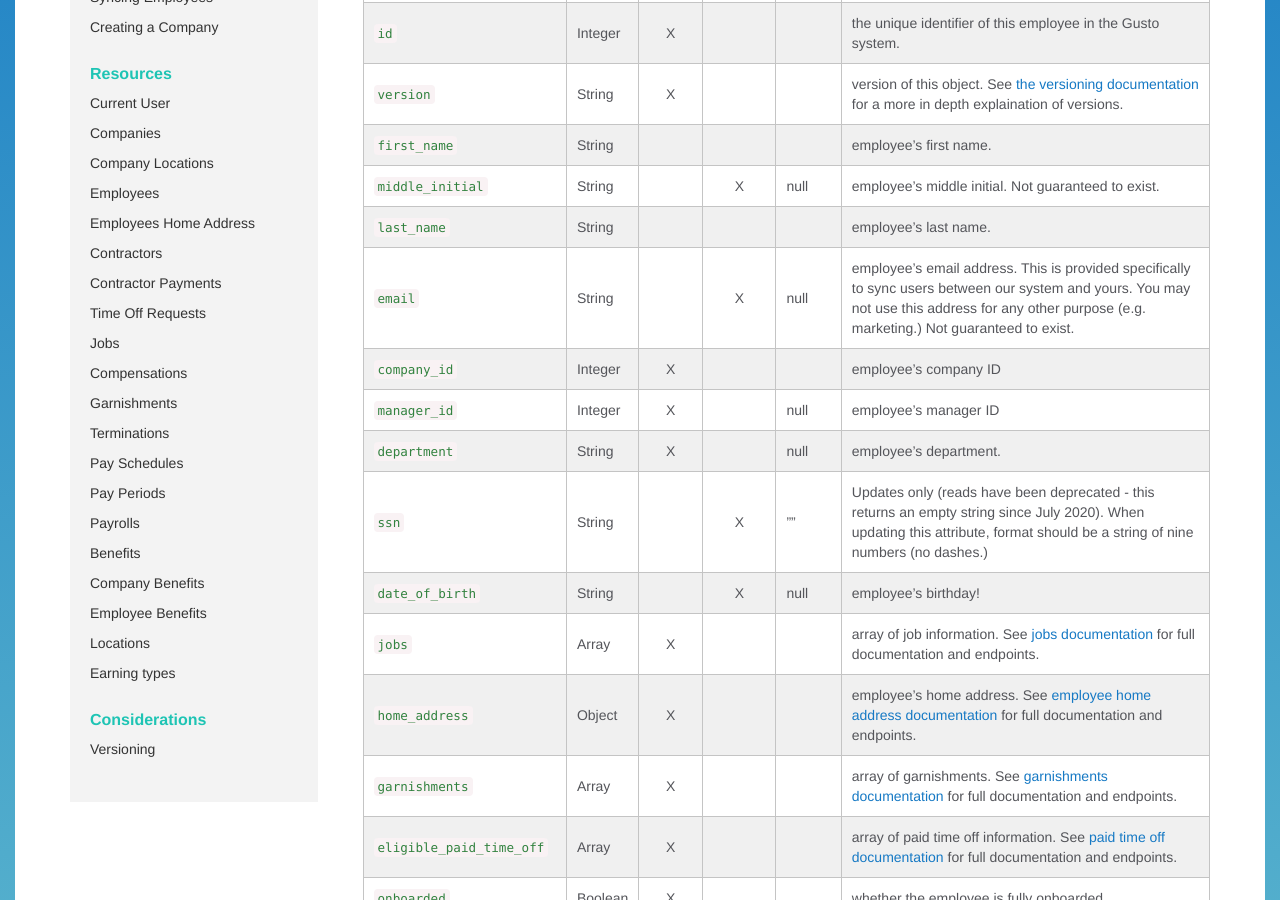
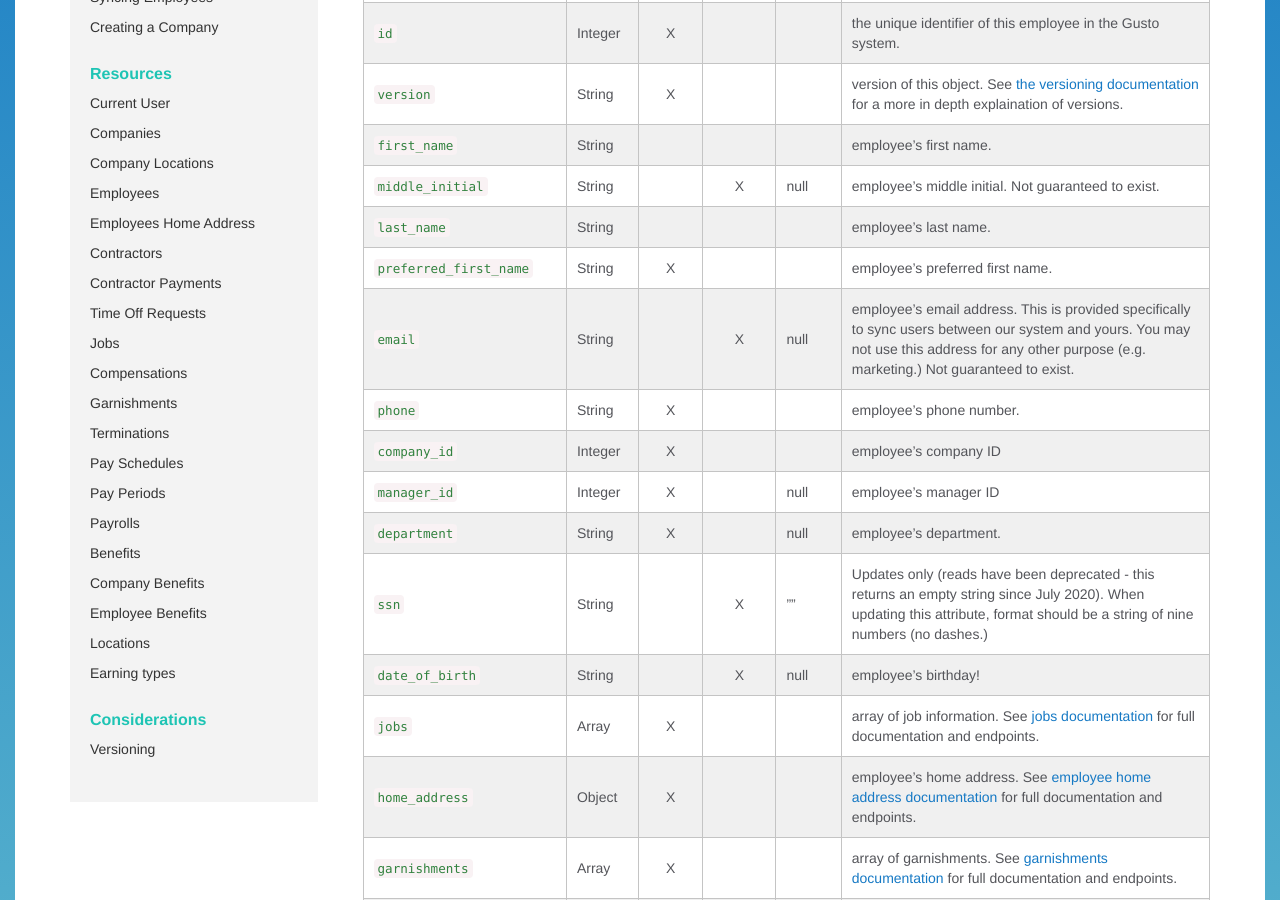
Before and after one commit to Gusto/gusto.github.io, a Jekyll site: the page built from _posts/2013-08-07-employees.markdown, in a window 1280 px wide and 900 px high, scrolled down 366 px. Built offline with Jekyll 4.4.1, drawn with Linux system fonts in a browser that asks for light colours; some of the changed text lies outside the part shown.

Commit message:
[API-1048] Add phone number and preferred first name to EE docs (#82)
* Add new fields to example response.

````diff
--- a/_posts/2013-08-07-employees.markdown
+++ b/_posts/2013-08-07-employees.markdown
@@ -15,7 +15,9 @@ title: Employees
 | `first_name`                  | String            |           |          |         | employee's first name.
 | `middle_initial`              | String            |           |    X     | null    | employee's middle initial. Not guaranteed to exist.
 | `last_name`                   | String            |           |          |         | employee's last name.
+| `preferred_first_name`        | String            |     X     |          |         | employee's preferred first name.
 | `email`                       | String            |           |    X     | null    | employee's email address. This is provided specifically to sync users between our system and yours. You may not use this address for any other purpose (e.g. marketing.) Not guaranteed to exist.
+| `phone`                       | String            |     X     |          |         | employee's phone number.
 | `company_id`                  | Integer           |     X     |          |         | employee's company ID
 | `manager_id`                  | Integer           |     X     |          | null    | employee's manager ID
 | `department`                  | String            |     X     |          | null    | employee's department.
@@ -92,7 +94,9 @@ title: Employees
   "eligible_paid_time_off": [],
   "onboarded": true,
   "terminated": false,
-  "terminations": []
+  "terminations": [],
+  "phone": "2345678901",
+  "preferred_first_name": "Alex"
 }
 ```
 
@@ -160,7 +164,9 @@ title: Employees
     "eligible_paid_time_off": [],
     "onboarded": true,
     "terminated": false,
-    "terminations": []
+    "terminations": [],
+    "phone": "2345678901",
+    "preferred_first_name": "Alex"
   }
 ]
 ```
````
